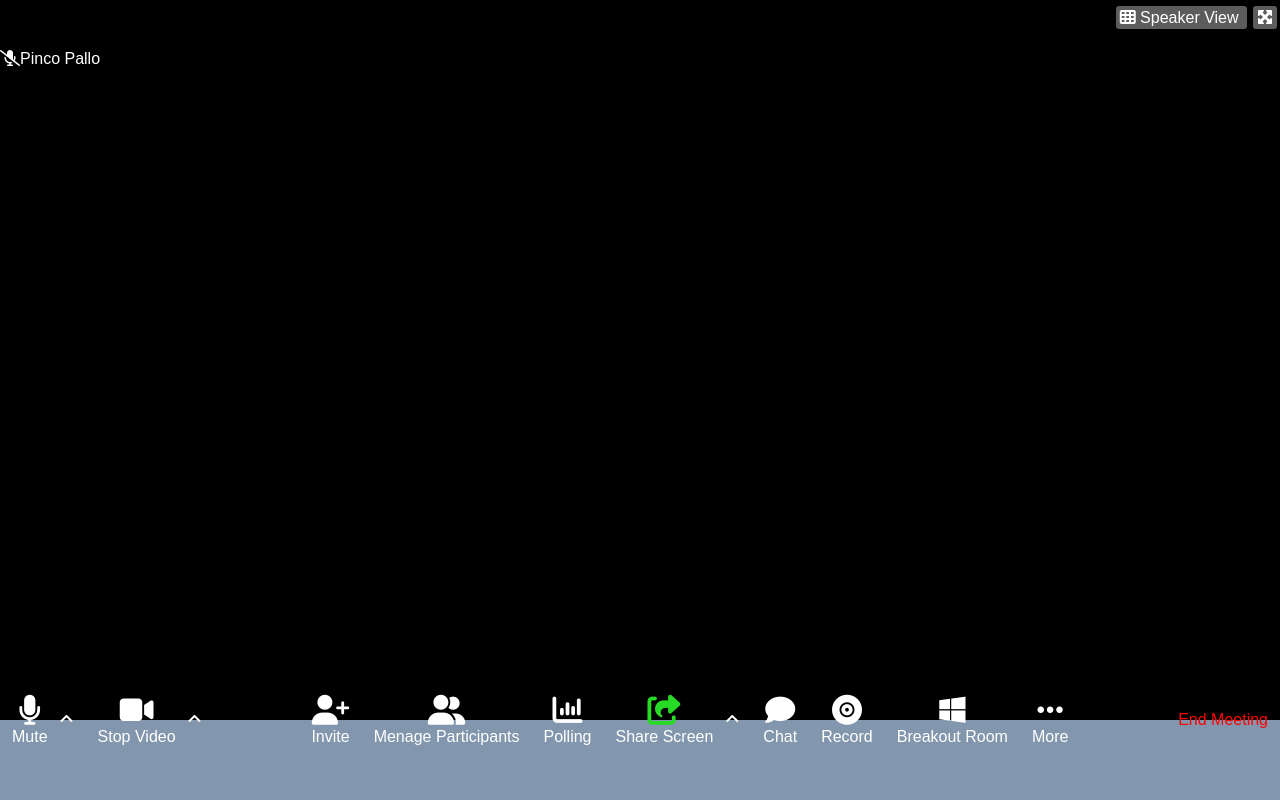
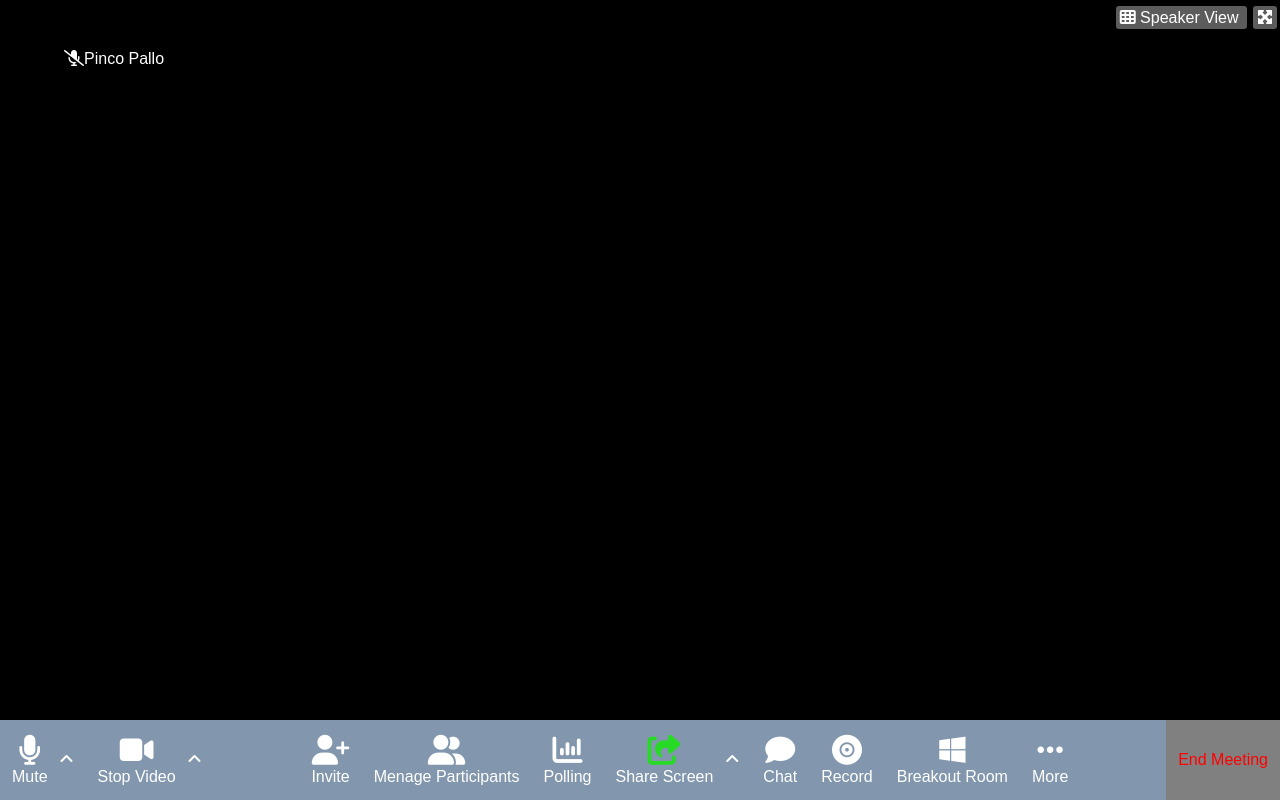
Before and after one commit to TartagliaFilippo/html-css-zoom, a plain HTML site: page index.html in a window 1280 px wide. Drawn offline with Linux system fonts and the light colour scheme.

Commit message:
Fix padding footer,feat .container

```diff
--- a/css/style.css
+++ b/css/style.css
@@ -60,9 +60,10 @@ header + * {
   padding-top: 50px;
 }
 
-/* PADDING FOOTER */
-main + * {
-  padding-bottom: 80px;
+/* MAIN */
+.container {
+  width: 90%;
+  margin: 0 auto;
 }
 
 /* FOOTER */
```
